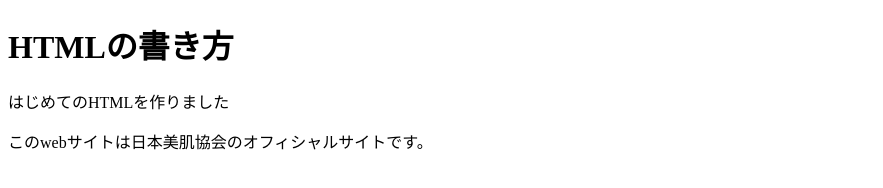
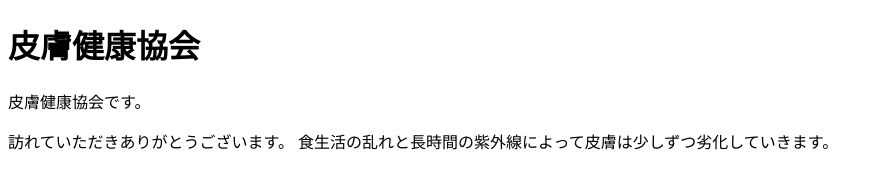
Before and after one commit to mihokagawa/japan-bsa, a plain HTML site: page index.html in a window 1280 px wide. Shown: the whole page, without its empty margins (0-883 px from the left). Drawn offline with Linux system fonts and the light colour scheme.

Commit message:
Update index.html

```diff
--- a/index.html
+++ b/index.html
@@ -2,11 +2,12 @@
 <html lang="ja">
   <head>
     <meta charset="UTF-8">
-    <title>HTMLの書き方</title>
+    <title>皮膚健康協会</title>
   </head>
   <body>
-    <h1>HTMLの書き方</h1>
-    <p>はじめてのHTMLを作りました</p>
-    このwebサイトは日本美肌協会のオフィシャルサイトです。
+    <h1>皮膚健康協会</h1>
+    <p>皮膚健康協会です。</p>
+    訪れていただきありがとうございます。
+    食生活の乱れと長時間の紫外線によって皮膚は少しずつ劣化していきます。
   </body>
 </html>
```
